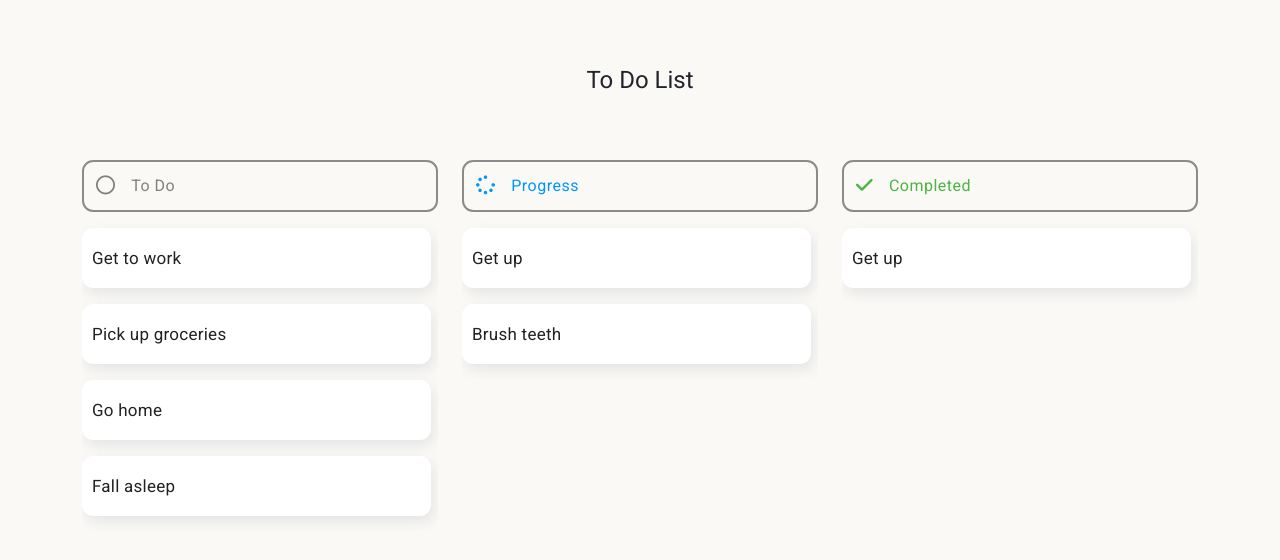
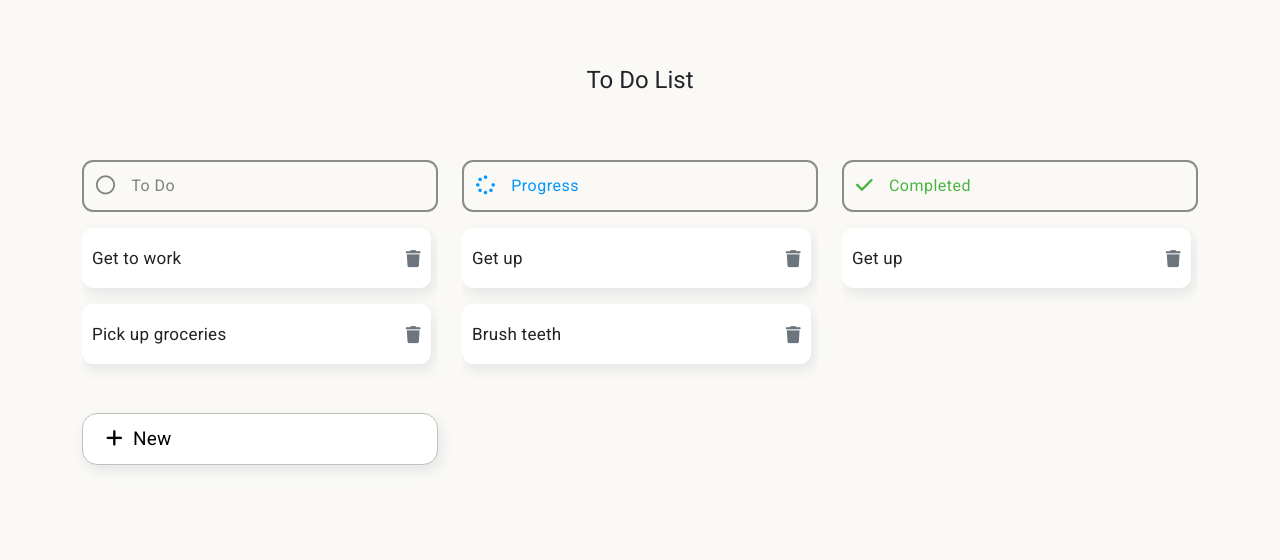
Before and after one commit to Salmanul-Fariz/To-Do-List, an Angular app: page / in a window 1280 px wide. Shown: the top 560 px of the page. Built offline with nearby package versions, Linux system fonts and the light colour scheme.

Commit message:
while click add task modal will display

```diff
--- a/src/app/task.service.ts
+++ b/src/app/task.service.ts
@@ -1,10 +1,5 @@
 export class TaskService {
-  todo: string[] = [
-    'Get to work',
-    'Pick up groceries',
-    'Go home',
-    'Fall asleep',
-  ];
+  todo: string[] = ['Get to work', 'Pick up groceries'];
 
   progress: string[] = ['Get up', 'Brush teeth'];
 
--- /dev/null
+++ b/src/app/to-do-task/add-new-task/add-new-task.component.css
@@ -0,0 +1,111 @@
+.add-new-task {
+  background: white;
+  padding: 15px 18px;
+  margin: 9px 0;
+  border: solid;
+  border-width: 1px;
+  border-radius: 15px;
+  border-color: #c0c0c0;
+  cursor: pointer;
+  box-shadow: 3px 6px 13px rgb(149 157 165 / 20%);
+  color: black;
+}
+
+.add-new-task-icon {
+  font-size: 28px;
+  color: black;
+}
+
+.add-new-task-icon {
+  /* color: #c0c0c0; */
+  color: black;
+  margin: 0;
+  padding: 0px 5px;
+  font-size: 19px;
+  margin-top: 0px;
+}
+
+.show-modal {
+  font-size: 2rem;
+  font-weight: 600;
+  padding: 1.75rem 3.5rem;
+  margin: 5rem 2rem;
+  border: none;
+  background-color: #fff;
+  color: #444;
+  border-radius: 10rem;
+  cursor: pointer;
+}
+
+.close-modal {
+  position: absolute;
+  top: 1.2rem;
+  right: 2rem;
+  font-size: 2.4rem;
+  color: #333;
+  cursor: pointer;
+  border: none;
+  background: none;
+}
+
+h1 {
+  font-size: 2.5rem;
+  margin-bottom: 2rem;
+}
+
+p {
+  font-size: 1.8rem;
+}
+
+/* -------------------------- */
+/* CLASSES TO MAKE MODAL WORK */
+/* -------------------------- */
+
+.hidden {
+  display: none;
+}
+
+.addNewModal {
+  position: absolute;
+  top: 50%;
+  left: 50%;
+  transform: translate(-50%, -50%);
+  width: 30%;
+  background-color: white;
+  padding: 4rem;
+  border-radius: 5px;
+  box-shadow: 0 3rem 5rem rgb(0 0 0 / 30%);
+  z-index: 10;
+}
+
+.overlay {
+  position: absolute;
+  top: 0;
+  left: 0;
+  width: 100%;
+  height: 100%;
+  background-color: rgba(0, 0, 0, 0.6);
+  backdrop-filter: blur(3px);
+  z-index: 5;
+}
+
+.add-new-modal-label {
+  font-size: 18px;
+  width: 200px;
+}
+
+.add-new-modal-input {
+  width: 200px;
+  font-size: 16px;
+  margin-top: 15px;
+  padding: 14px 9px;
+  border: none;
+  border-bottom: solid;
+  background: #0000000f;
+  border-color: #a4a4a4;
+  border-width: 1px;
+}
+
+.add-new-modal-button {
+  width: 200px;
+}
--- /dev/null
+++ b/src/app/to-do-task/add-new-task/add-new-task.component.html
@@ -0,0 +1,22 @@
+<div class="col-12 d-flex add-new-task" (click)="openModal(modalWindow,overlayWindow)">
+  <i class=" m-0 fa-solid fa-plus add-new-task-icon"></i>
+  <p class="add-new-task-icon">New</p>
+</div>
+
+<div #modalWindow class="addNewModal hidden">
+  <button class="close-modal" (click)="closeModal(modalWindow,overlayWindow)">&times;</button>
+  <div class="row">
+    <div class="col-12 d-flex justify-content-center">
+      <label for="" class="add-new-modal-label">Add New Task</label>
+    </div>
+    <div class="col-12  d-flex justify-content-center mt-2">
+      <input [(ngModel)]="inputValue" type="text" class="add-new-modal-input">
+    </div>
+    <div class="col-12  d-flex justify-content-center mt-2">
+      <button (click)="addNewTask(inputValue)" [disabled]="!inputValue"
+        class="btn btn-success mt-2 add-new-modal-button">ADD</button>
+    </div>
+  </div>
+</div>
+<div #overlayWindow class="overlay hidden" (click)="closeModal(modalWindow,overlayWindow)">
+</div>
--- /dev/null
+++ b/src/app/to-do-task/add-new-task/add-new-task.component.ts
@@ -0,0 +1,25 @@
+import { Component } from '@angular/core';
+
+@Component({
+  selector: 'app-add-new-task',
+  templateUrl: './add-new-task.component.html',
+  styleUrls: ['./add-new-task.component.css'],
+})
+export class AddNewTaskComponent {
+  inputValue: string = '';
+
+  openModal(modal: HTMLElement, overlay: HTMLElement) {
+    modal.classList.remove('hidden');
+    overlay.classList.remove('hidden');
+  }
+
+  closeModal(modal: HTMLElement, overlay: HTMLElement) {
+    modal.classList.add('hidden');
+    overlay.classList.add('hidden');
+    this.inputValue = '';
+  }
+
+  addNewTask(task: string) {
+    console.log(task);
+  }
+}
--- a/src/app/to-do-task/task/task.component.css
+++ b/src/app/to-do-task/task/task.component.css
@@ -1,4 +1,8 @@
-/* /angular */
+.task-delete-icon:hover {
+  cursor: pointer;
+}
+
+/* angular */
 .example-container {
   width: 400px;
   max-width: 100%;
--- a/src/app/to-do-task/task/task.component.html
+++ b/src/app/to-do-task/task/task.component.html
@@ -1 +1 @@
-<div class="example-box" cdkDrag>{{todoTasks}}</div>
+<div class="example-box" cdkDrag>{{todoTasks}}<i class="task-delete-icon text-secondary fa-solid fa-trash"></i></div>
--- a/src/app/to-do-task/task/task.component.ts
+++ b/src/app/to-do-task/task/task.component.ts
@@ -7,5 +7,4 @@ import { Component, Input } from '@angular/core';
 })
 export class TaskComponent {
   @Input() todoTasks: string;
-
 }
--- a/src/app/to-do-task/to-do-task.component.html
+++ b/src/app/to-do-task/to-do-task.component.html
@@ -8,3 +8,4 @@
     <app-task *ngFor="let element of todo" [todoTasks]="element"></app-task>
   </div>
 </div>
+<app-add-new-task></app-add-new-task>
```
Also changed, not shown: src/app/app.module.ts (+15 -3 lines), src/styles.css (+8 -2 lines).
